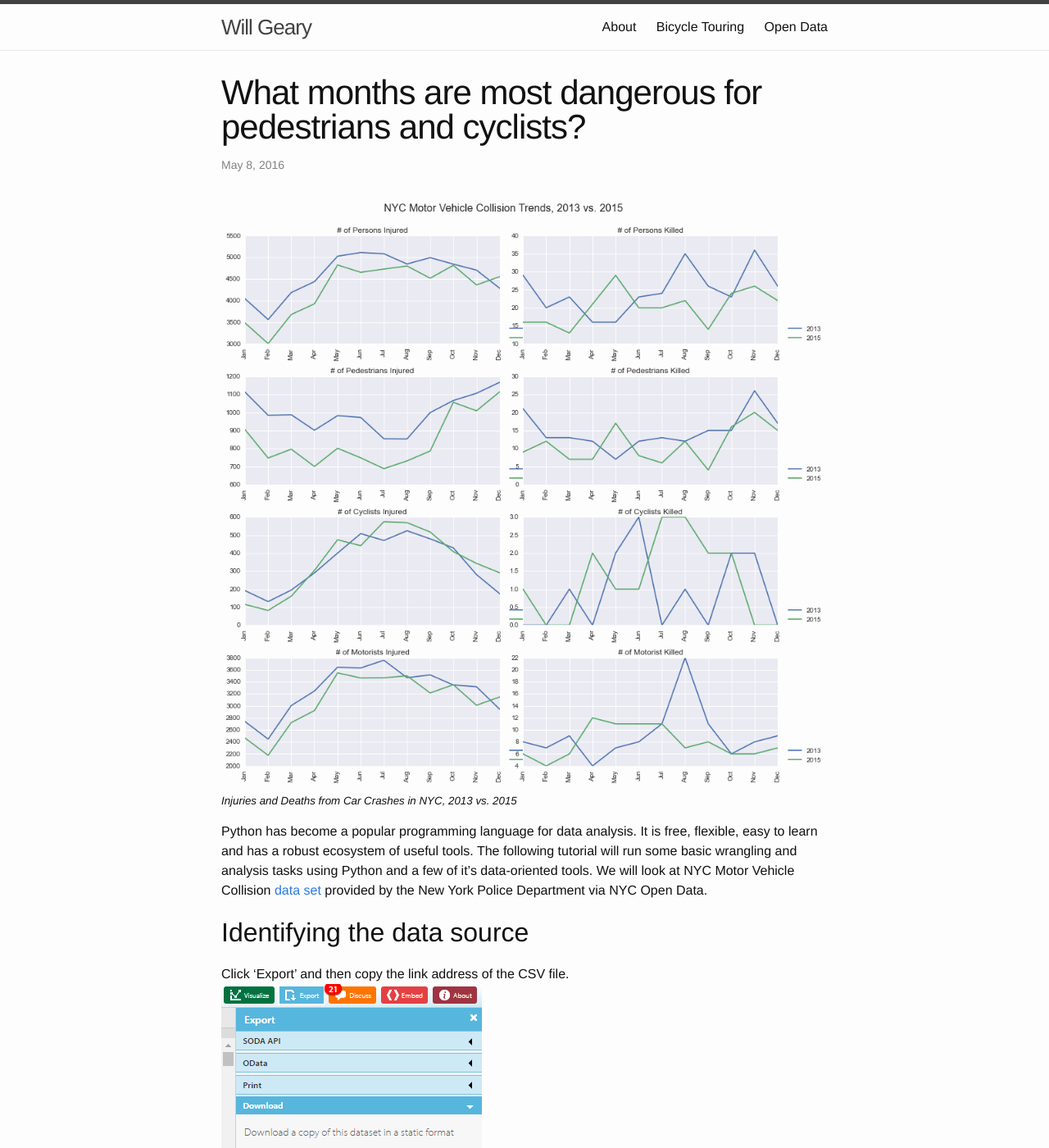
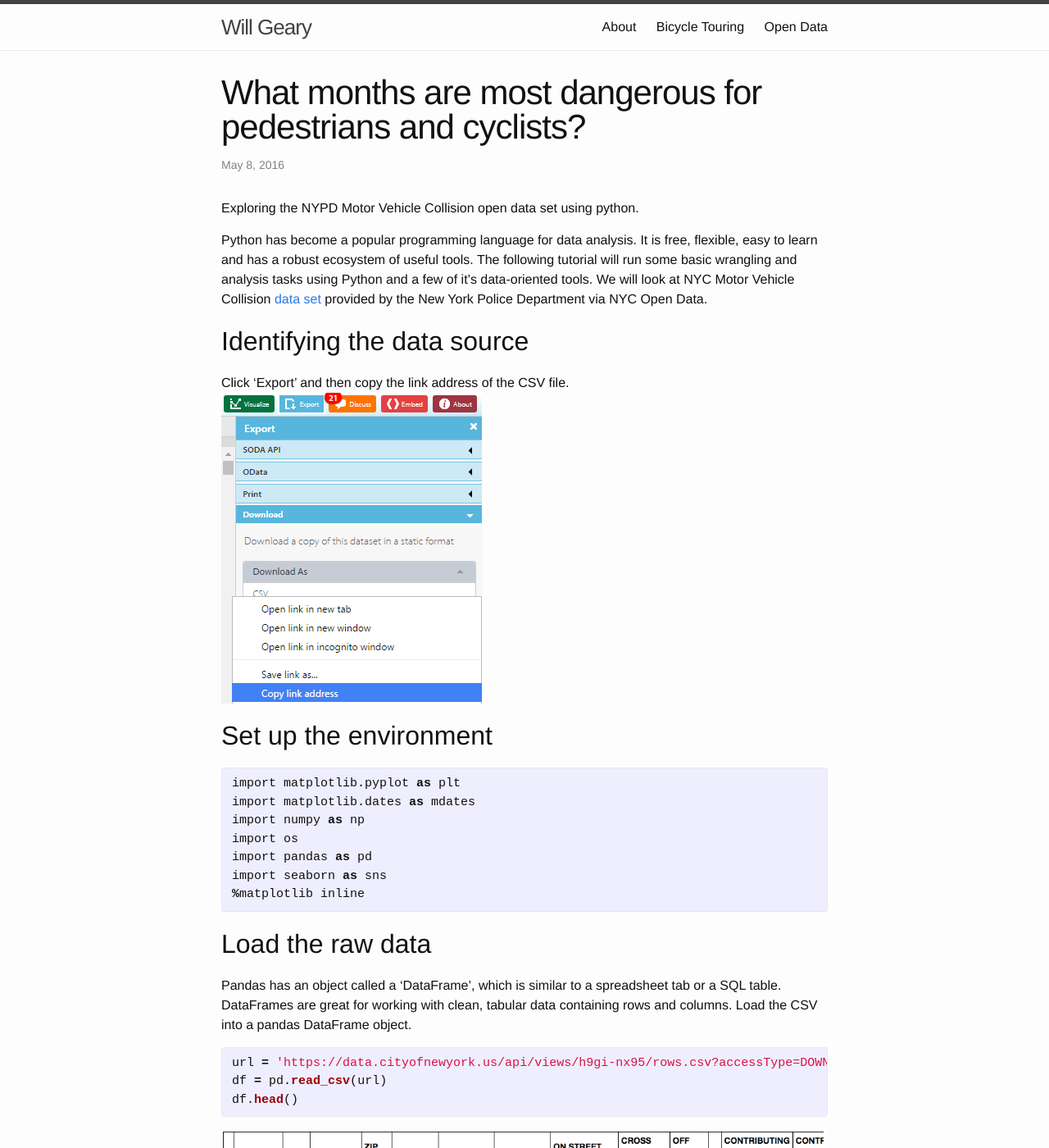
Before and after one commit to willgeary/willgeary.github.io, a Jekyll site: the page built from _posts/2016-05-08-traffic-injuries-and-deaths-in-new-york.markdown, in a window 1280 px wide and 1400 px high. Shown: the whole window at 82% size. Built offline with Jekyll 4.4.1, drawn with Linux system fonts in a browser that asks for light colours; nearby versions of some CDN libraries.

Commit message:
save my work

```diff
--- a/_posts/2016-05-08-traffic-injuries-and-deaths-in-new-york.markdown
+++ b/_posts/2016-05-08-traffic-injuries-and-deaths-in-new-york.markdown
@@ -4,8 +4,7 @@ title:  "What months are most dangerous for pedestrians and cyclists?"
 date:   2016-05-08 17:15:14 -0400
 categories: data
 ---
-![fig]({{ site.url }}/assets/2016-05-08-fig7.png)
-*<sub>Injuries and Deaths from Car Crashes in NYC, 2013 vs. 2015</sub>*
+Exploring the NYPD Motor Vehicle Collision open data set using python.
 
 Python has become a popular programming language for data analysis. It is free, flexible, easy to learn and has a robust ecosystem of useful tools. The following tutorial will run some basic wrangling and analysis tasks using Python and a few of it's data-oriented tools. We will look at NYC Motor Vehicle Collision [data set](https://data.cityofnewyork.us/Public-Safety/NYPD-Motor-Vehicle-Collisions/h9gi-nx95) provided by the New York Police Department via NYC Open Data.
 
```
